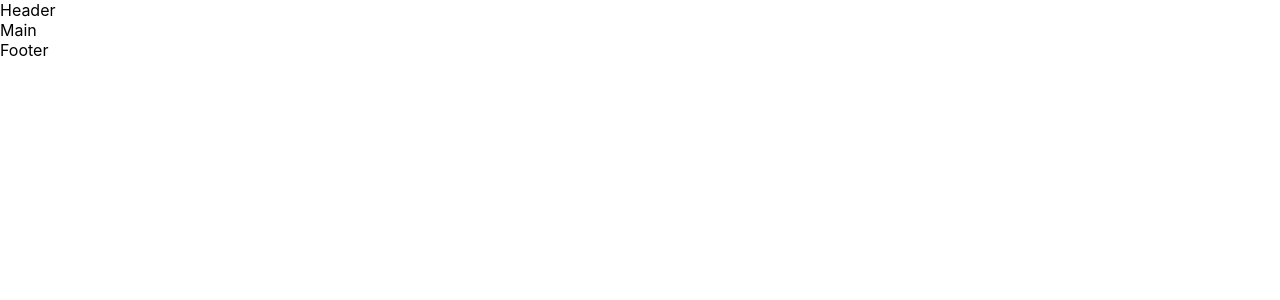
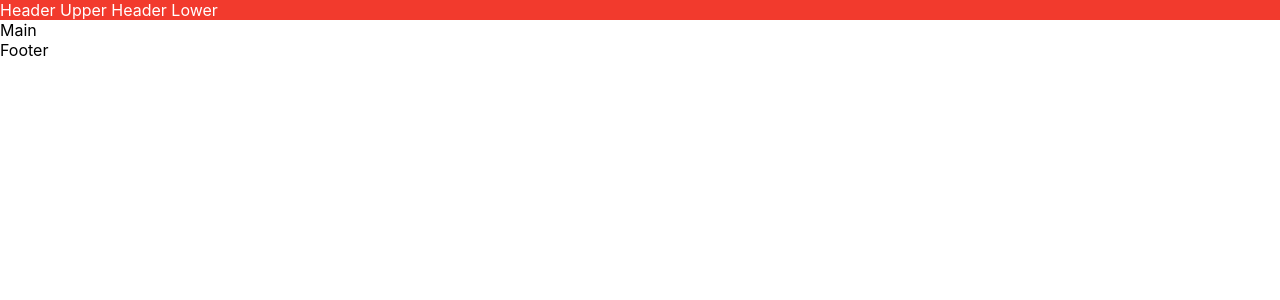
Before and after one commit to sylvestertarnowski/apaka-dance, a React (Create React App) app: page / in a window 1280 px wide. Shown: the top 300 px of the page. Built offline with nearby package versions, Linux system fonts and the light colour scheme.

Commit message:
add widthwrapper component, header basic styling

```diff
--- a/src/components/Header.tsx
+++ b/src/components/Header.tsx
@@ -1,9 +1,14 @@
 import * as React from 'react';
+import WidthWrapper from '../layout/WidthWrapper';
+import '../css/Header.css';
 
 const Header: React.FC = () => {
     return (
-        <div>
-            Header
+        <div className="header">
+            <WidthWrapper>
+                Header Upper
+                Header Lower
+            </WidthWrapper>
         </div>
     )
 }
--- /dev/null
+++ b/src/css/Header.css
@@ -0,0 +1,4 @@
+.header {
+    background-color: rgb(242, 58, 45);
+    color: white;
+}
--- /dev/null
+++ b/src/layout/WidthWrapper.tsx
@@ -0,0 +1,11 @@
+import React from 'react';
+
+const WidthWrapper: React.FC = ({ children }) => {
+    return (
+        <div className="width-wrapper" style={{ maxWidth: "1000px" }}>
+            {children}
+        </div>
+    )
+}
+
+export default WidthWrapper;
```
